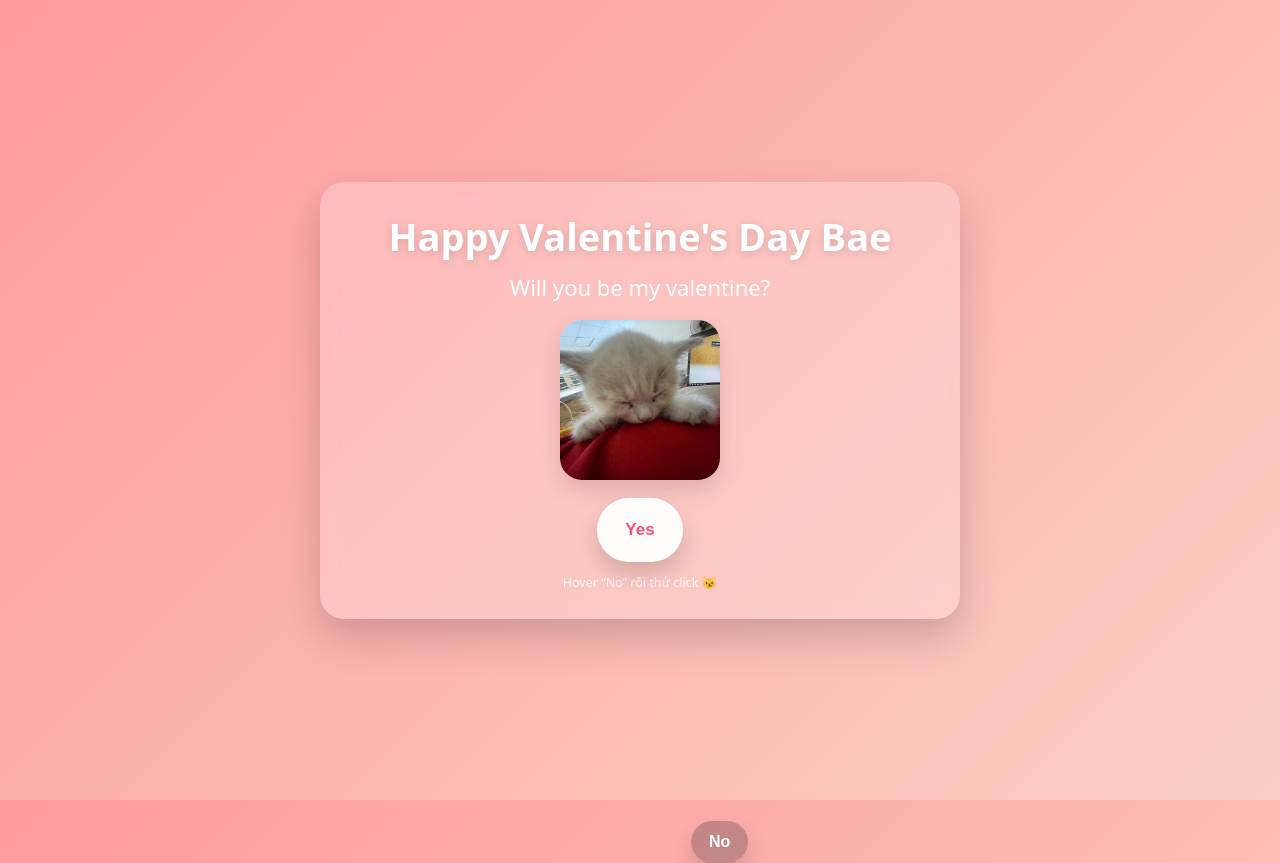
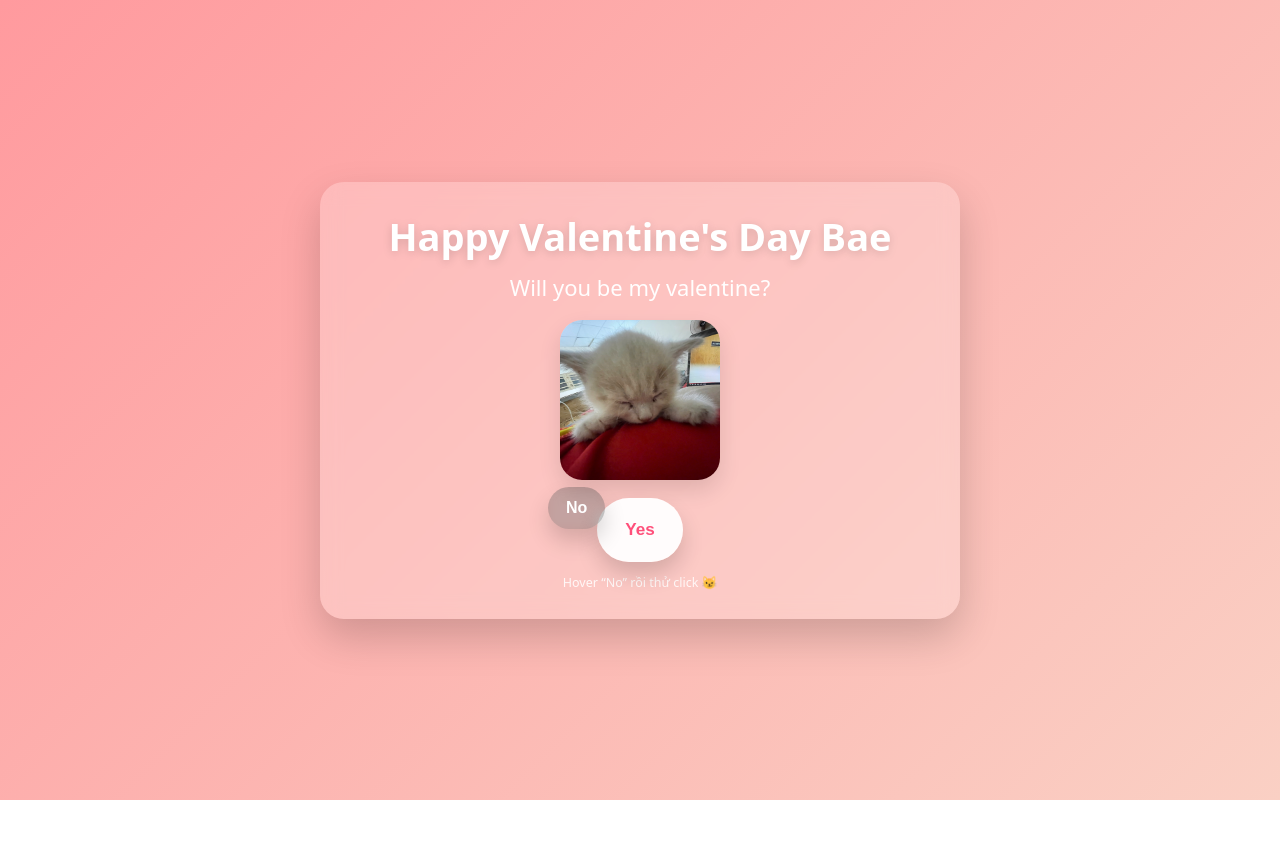
Before and after one commit to minhduc-fu/valentine, a plain HTML site: page index.html in a window 1280 px wide. Both pictures are taken after a click on the button "No". After the commit the page ends 800 px from the top, so only its background shows below. Drawn offline with Linux system fonts and the light colour scheme.

Commit message:
Update index.html

```diff
--- a/index.html
+++ b/index.html
@@ -260,27 +260,37 @@
 
     function rand(min, max){ return Math.floor(Math.random()*(max-min+1))+min; }
 
-    function moveNoAwayFrom(x, y, minDist = 140){
-      // đảm bảo nút "No" đã là fixed để nhảy tự do
+    function moveNoAwayFrom(x, y, minDist = 120){
   noBtn.style.position = "fixed";
   noBtn.style.zIndex = "1000";
 
-      const w = noBtn.offsetWidth;
-      const h = noBtn.offsetHeight;
-      const maxX = Math.max(10, window.innerWidth - w - 10);
-      const maxY = Math.max(10, window.innerHeight - h - 10);
+  const margin = 20; // lề an toàn khỏi mép màn hình
 
+  const rect = noBtn.getBoundingClientRect();
+  const w = rect.width;
+  const h = rect.height;
+
+  const maxX = window.innerWidth - w - margin;
+  const maxY = window.innerHeight - h - margin;
+
+  let nx, ny;
   let tries = 0;
-      let nx = 10, ny = 10;
 
-      while (tries < 30){
-        nx = rand(10, maxX);
-        ny = rand(10, maxY);
+  do {
+    nx = Math.random() * (maxX - margin) + margin;
+    ny = Math.random() * (maxY - margin) + margin;
+
     const dx = (nx + w/2) - x;
     const dy = (ny + h/2) - y;
+
+    tries++;
     if (Math.hypot(dx, dy) >= minDist) break;
-        tries++;
-      }
+
+  } while (tries < 40);
+
+  // Clamp lần cuối để chắc chắn không tràn
+  nx = Math.max(margin, Math.min(nx, maxX));
+  ny = Math.max(margin, Math.min(ny, maxY));
 
   noBtn.style.left = nx + "px";
   noBtn.style.top  = ny + "px";
```
Lines whose indentation alone changed are shown as unchanged.
